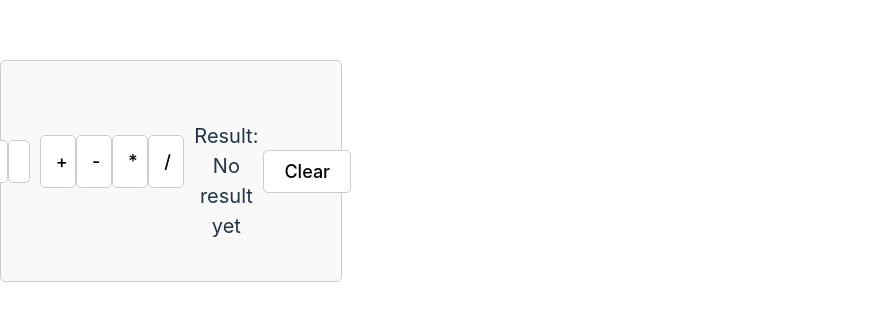
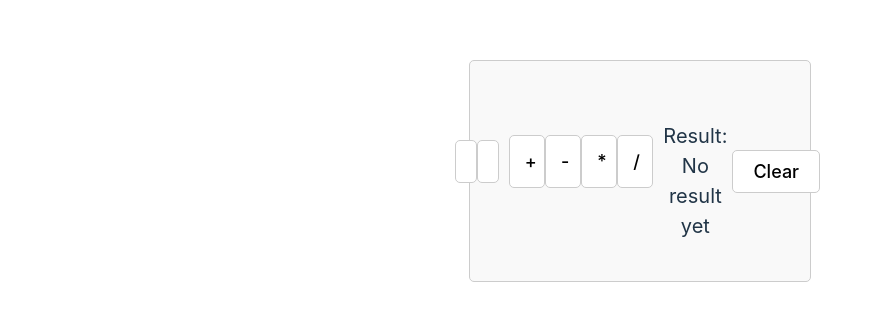
Before and after one commit to perlyn856/my_react, a React (Vite) app: page / in a window 1280 px wide. Shown: the part 229-550 px from the top of the page, without its empty margins (0-883 px from the left). Built offline with nearby package versions, Linux system fonts and the light colour scheme.

Commit message:
Update App.css

```diff
--- a/src/App.css
+++ b/src/App.css
@@ -1,3 +1,8 @@
+body{
+    align-items:center;
+  justify-content:center;
+  display:flex;
+}
 .calculator {
   width: 300px;
   margin: 100px auto;
```
